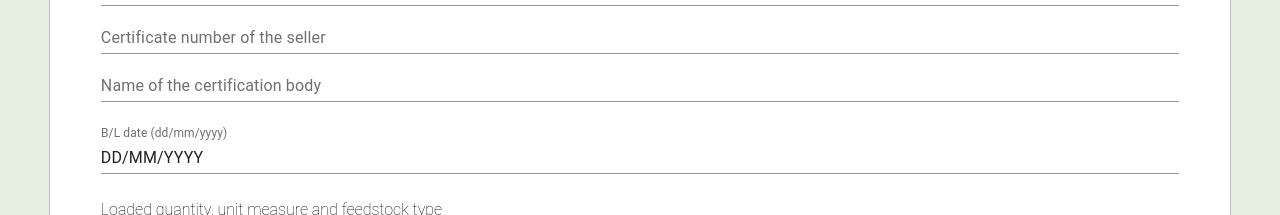
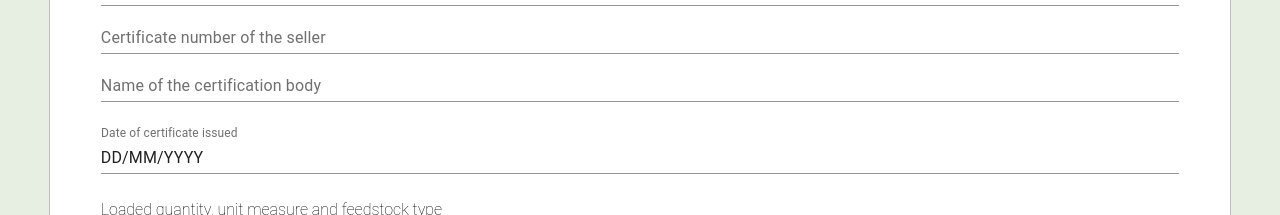
Before and after one commit to subrata3008/amcidc, a React (Create React App) app: page /delivery-form in a window 1280 px wide. Shown: the part 840-1055 px from the top of the page. Built offline with nearby package versions, Linux system fonts and the light colour scheme.

Commit message:
some review comment fix

```diff
--- a/src/component/DeliveryForm/DeliveryForm.js
+++ b/src/component/DeliveryForm/DeliveryForm.js
@@ -462,7 +462,7 @@ const DeliveryForm = () => {
                   <LocalizationProvider dateAdapter={AdapterDayjs}>
                     <DatePicker
                       size="large"
-                      label="B/L date (dd/mm/yyyy)"
+                      label="Date of certificate issued"
                       format="DD/MM/YYYY"
                       value={formik.values.certIssueDate}
                       onChange={(value) =>
```
